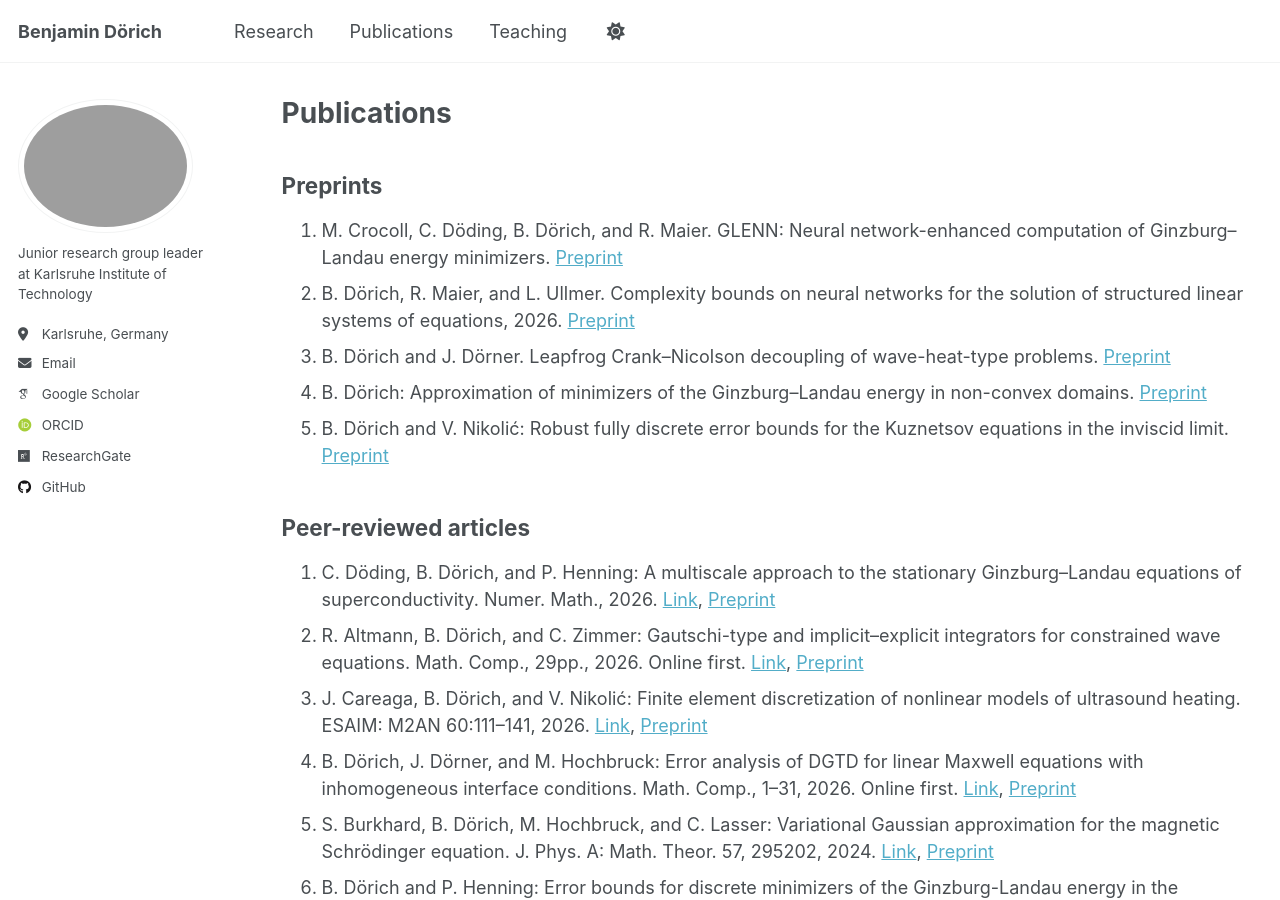
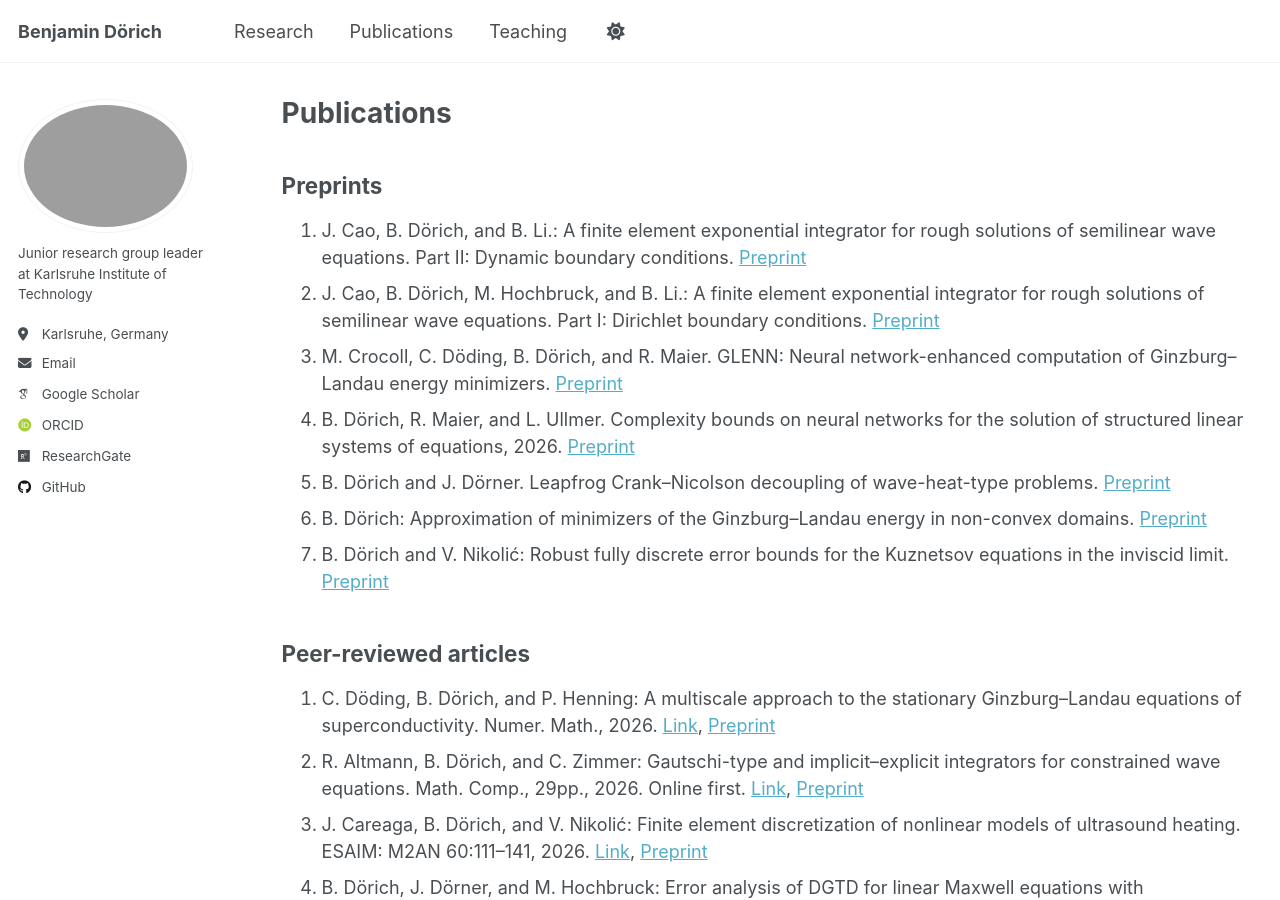
Before and after one commit to BenjaminDoerich/BenjaminDoerich.github.io, a Jekyll site: the page built from _pages/publications.md, in a window 1280 px wide and 900 px high. Built offline with Jekyll 4.4.1, drawn with Linux system fonts in a browser that asks for light colours; some web fonts are replaced; a script that is not in the unit is left out.

Commit message:
Update publications.md

```diff
--- a/_pages/publications.md
+++ b/_pages/publications.md
@@ -12,6 +12,8 @@ redirect_from:
 
 ## Preprints
 
+1. J. Cao, B. Dörich, and B. Li.: A finite element exponential integrator for rough solutions of semilinear wave equations. Part II: Dynamic boundary conditions. [Preprint](https://www.waves.kit.edu/downloads/CRC1173_Preprint_2026-30.pdf)
+1. J. Cao, B. Dörich, M. Hochbruck, and B. Li.:  A finite element exponential integrator for rough solutions of semilinear wave equations. Part I: Dirichlet boundary conditions. [Preprint](https://www.waves.kit.edu/downloads/CRC1173_Preprint_2026-29.pdf)
 1. M. Crocoll, C. Döding, B. Dörich, and R. Maier. GLENN: Neural network-enhanced computation of Ginzburg–Landau energy minimizers. [Preprint](https://arxiv.org/abs/2603.19096)
 1. B. Dörich, R. Maier, and L. Ullmer. Complexity bounds on neural networks for the solution of structured linear systems of equations, 2026. [Preprint](https://arxiv.org/abs/2603.19043)
 1. B. Dörich and J. Dörner. Leapfrog Crank–Nicolson decoupling of wave-heat-type problems. [Preprint](https://www.waves.kit.edu/downloads/CRC1173_Preprint_2026-9.pdf)
```
